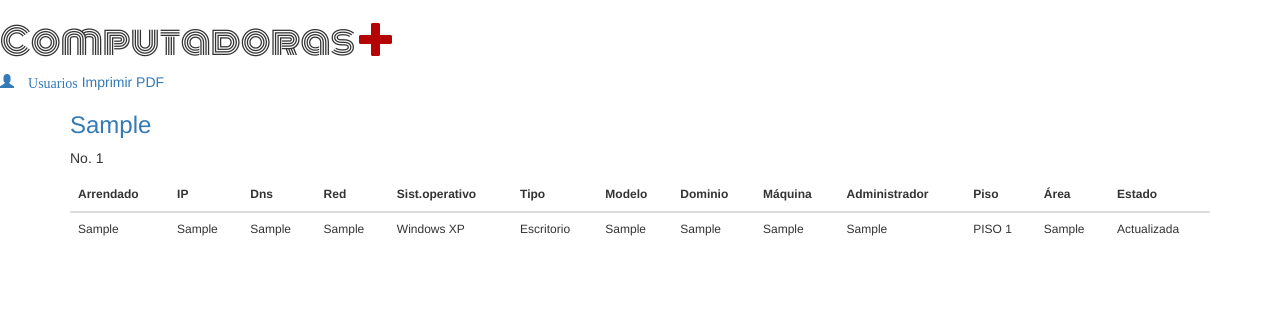
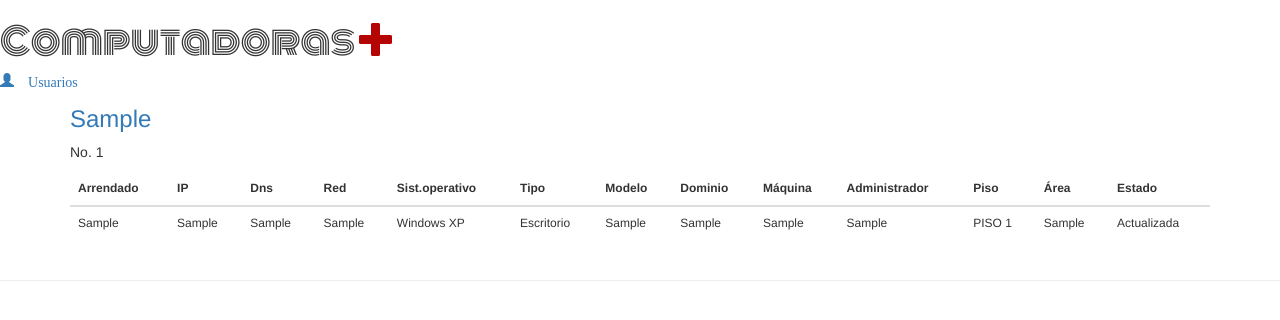
Before and after one commit to HiroNakamura/django-computers, a Django app: page / in a window 1280 px wide. Shown: the top 320 px of the page. Run offline with Django 3.2, Linux system fonts and the light colour scheme; tables that the repository leaves empty hold one stand-in row (values such as "Sample post"); some libraries are stand-ins or nearby versions; some web fonts are replaced.

Commit message:
Edit html

```diff
--- a/computadoras/templates/computadoras/home.html
+++ b/computadoras/templates/computadoras/home.html
@@ -8,8 +8,7 @@
     <link href='//fonts.googleapis.com/css?family=Holtwood One SC&subset=latin,latin-ext' rel='stylesheet' type='text/css'>
     <link href='//fonts.googleapis.com/css?family=Monoton&subset=latin,latin-ext' rel='stylesheet' type='text/css'>
     <link rel="stylesheet" href="{% static 'css/estilos.css' %}">
-    <script src="https://cdnjs.cloudflare.com/ajax/libs/jspdf/1.3.2/jspdf.min.js"></script>
-</head>
+    </head>
 <body>
 
     <div class="comp">
@@ -19,7 +18,6 @@
         </a></h1>
         <div>
             <a href="{% url 'usuarios_list' %}" class="glyphicon glyphicon-user"> Usuarios </a>
-            <a href="#">Imprimir PDF</a>
         </div>
     </div>
         <!--<div class="home_comp">
@@ -77,6 +75,9 @@
 
     </div>
 {% endfor %}
+<hr/>
+
+
 
 </body>
 </html>
```
